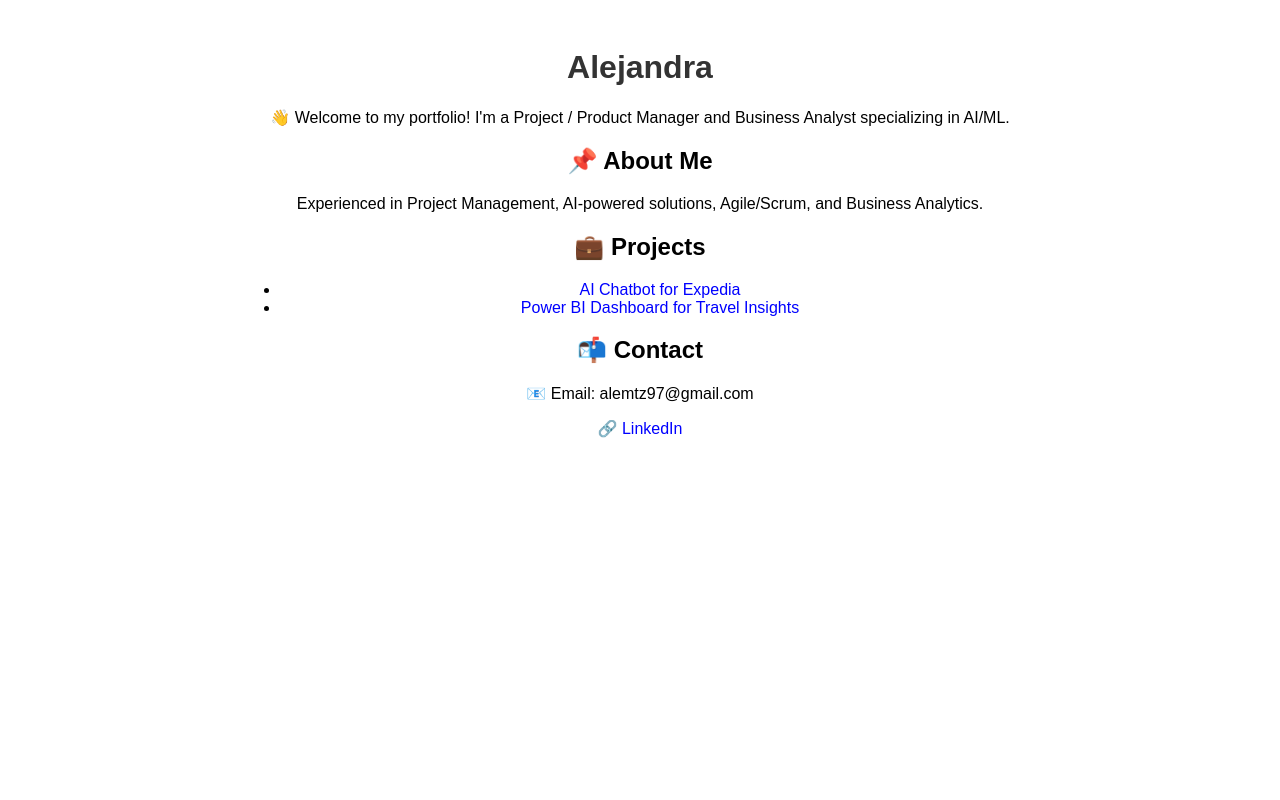
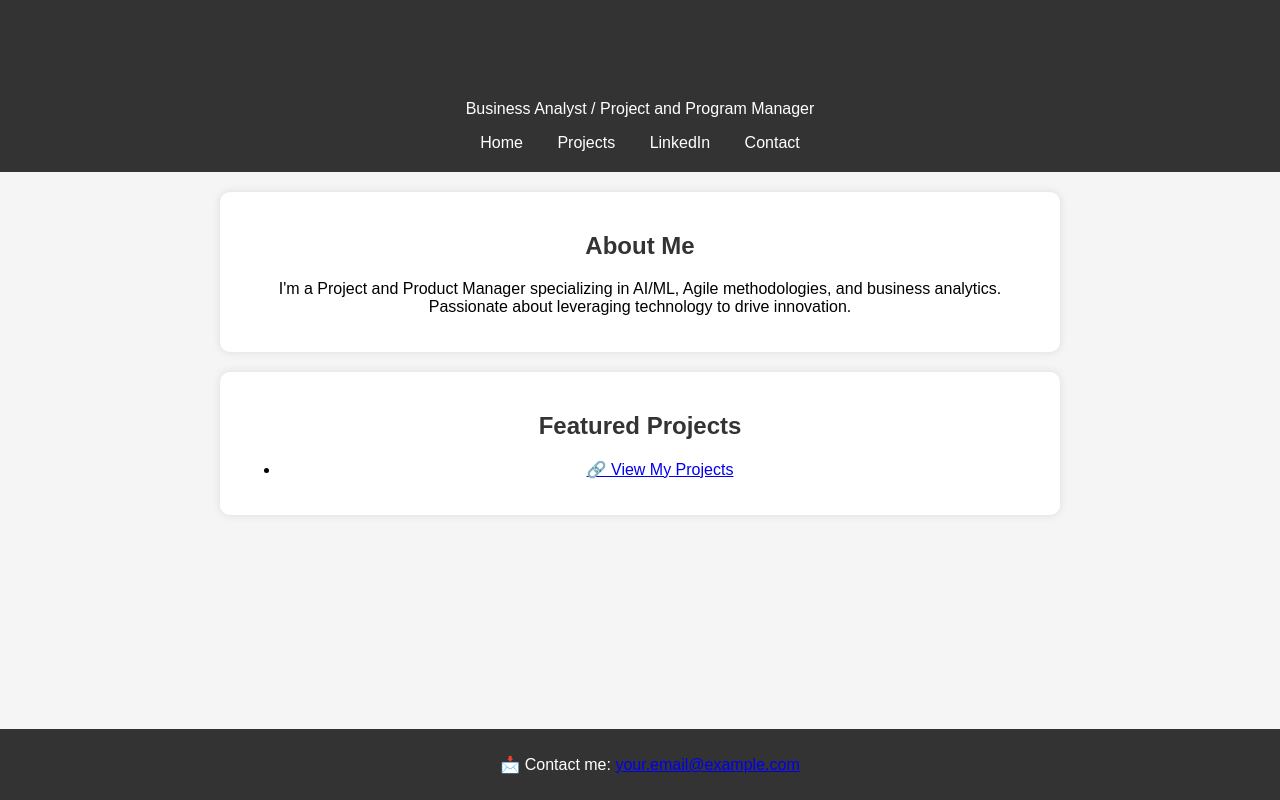
Before and after one commit to alemtz97/businessanalysis, a plain HTML site: page index.html in a window 1280 px wide. Drawn offline with Linux system fonts and the light colour scheme.

Commit message:
index.html

```diff
--- a/index.html
+++ b/index.html
@@ -3,31 +3,35 @@
 <head>
     <meta charset="UTF-8">
     <meta name="viewport" content="width=device-width, initial-scale=1.0">
-    <title>Alejandra Martinez - Portfolio</title>
-    <style>
-        body { font-family: Arial, sans-serif; text-align: center; padding: 20px; }
-        h1 { color: #333; }
-        a { color: blue; text-decoration: none; }
-        .container { max-width: 800px; margin: auto; }
-    </style>
+    <title>Aejandra Martinez - Portfolio</title>
+    <link rel="stylesheet" href="style.css">
 </head>
 <body>
-    <div class="container">
-        <h1>Alejandra</h1>
-        <p>👋 Welcome to my portfolio! I'm a Project / Product Manager and Business Analyst specializing in AI/ML.</p>
+    <header>
+        <h1>Alejandra Martinez</h1>
+        <p>Business Analyst / Project and Program Manager</p>
+        <nav>
+            <a href="index.html">Home</a>
+            <a href="projects.html">Projects</a>
+            <a href="https://www.linkedin.com/in/alejandramartinez1997/" target="_blank">LinkedIn</a>
+            <a href="mailto:alemtz97@gmail.com">Contact</a>
+        </nav>
+    </header>
 
-        <h2>📌 About Me</h2>
-        <p>Experienced in Project Management, AI-powered solutions, Agile/Scrum, and Business Analytics.</p>
+    <section>
+        <h2>About Me</h2>
+        <p>I'm a Project and Product Manager specializing in AI/ML, Agile methodologies, and business analytics. Passionate about leveraging technology to drive innovation.</p>
+    </section>
 
-        <h2>💼 Projects</h2>
+    <section>
+        <h2>Featured Projects</h2>
         <ul>
-            <li><a href="https://github.com/your-username/project1">AI Chatbot for Expedia</a></li>
-            <li><a href="https://github.com/your-username/project2">Power BI Dashboard for Travel Insights</a></li>
+            <li><a href="projects.html">🔗 View My Projects</a></li>
         </ul>
+    </section>
 
-        <h2>📬 Contact</h2>
-        <p>📧 Email: alemtz97@gmail.com</p>
-        <p>🔗 <a href="https://www.linkedin.com/in/alejandramartinez1997/">LinkedIn</a></p>
-    </div>
+    <footer>
+        <p>📩 Contact me: <a href="mailto:alemtz97@gmail.com">your.email@example.com</a></p>
+    </footer>
 </body>
 </html>
```
